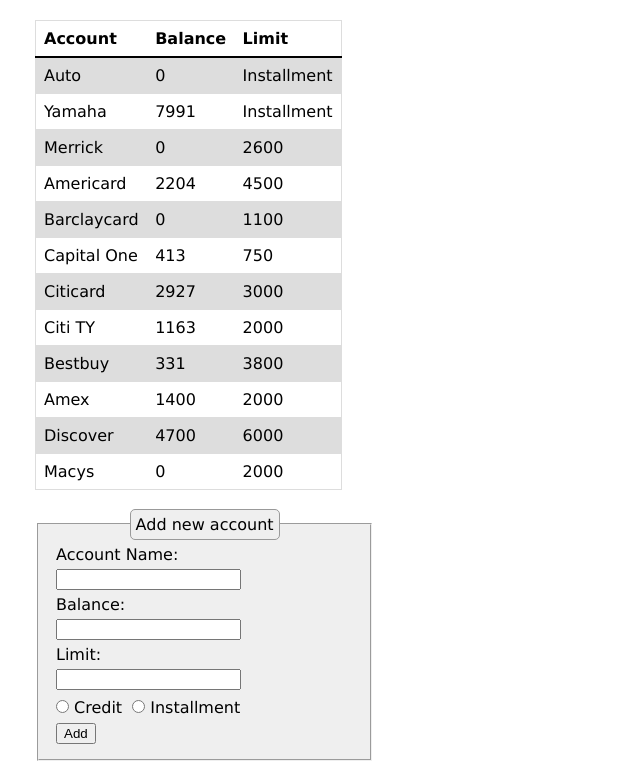
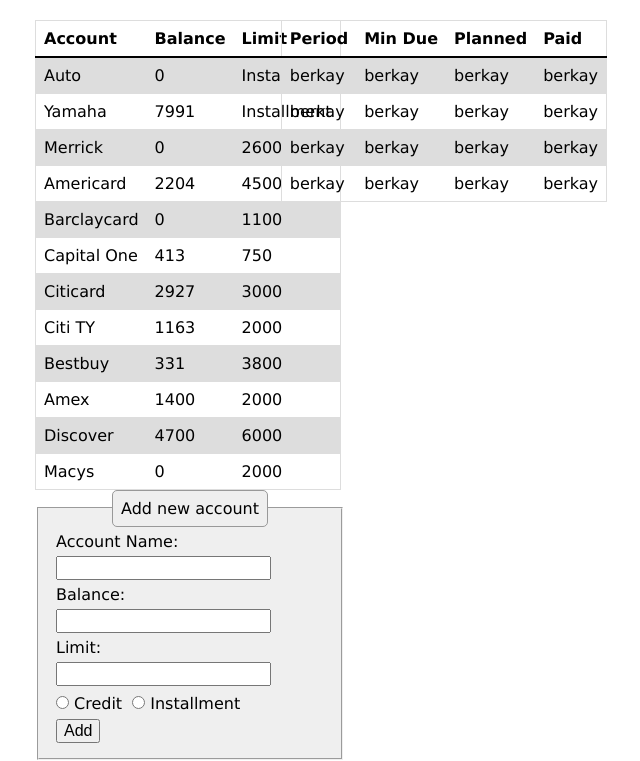
Before and after one commit to pininfarina44/accs, a PHP site: page / in a window 1280 px wide. Shown: the part 48-809 px from the top of the page, without its empty margins (93-733 px from the left). Run offline with PHP 8.4, Linux system fonts and the light colour scheme; data comes from the database, SQL or seed files in the repository.

Commit message:
added second table

```diff
--- a/index.php
+++ b/index.php
@@ -11,12 +11,31 @@
 			width: 80%;
 			margin: 0 auto;
 		}
+		.header{
+
+		}
+		.content{
+
+		}
+		.tableAccounts{
+			width: 24%;
+			float: left;
+		}
+		.newAcc{
+			margin-top: 15px;
+			width: 24%;
+			min-width: 310px;
+		}
+		.plan{
+			float: right;
+			position: relative;
+			width: 76%;
+		}
 		h2{
 			text-align: center;
 		}
 		table{
 			border-collapse: collapse;
-			width: 30%;
 			border: 1px solid #dddddd;
 		}
 		td, th{
@@ -36,13 +55,14 @@
 
 		label{
 			padding: 5px;
+			font-size: 1em;
 		}
 
 		input{
 			margin: 5px;
+			font-size: 1em;
 		}
 		fieldset{
-			width: 30%;
 			background-color: #efefef;
 		}
 		legend{
@@ -50,17 +70,18 @@
 			margin: 0 auto;
 			border-radius: 5px;
 			background-color: #efefef;
-			padding: 5px;
+			padding: 8px;
 		}
+
 
 	</style>
 </head>
 <body>
 	<div class="header">
 		<h2 id="hi">Accs Main Page</h2>
-	</div>
+	</div><!--header-->
 	<div class="content">
-		<div class="table">
+		<div class="tableAccounts">
 			<table id="account">
 				<tr>
 					<th>Account</th>
@@ -103,8 +124,44 @@
 			?>
 
 			</table>
-		</div>
-		<br>
+		</div><!--tableAccounts-->
+
+		<div class="plan">
+			<table id="tablePlan">
+				<tr>
+					<th>Period</th>
+					<th>Min Due</th>
+					<th>Planned</th>
+					<th>Paid</th>
+				</tr>
+				<tr>
+					<td>berkay</td>
+					<td>berkay</td>
+					<td>berkay</td>
+					<td>berkay</td>
+				</tr>
+								<tr>
+					<td>berkay</td>
+					<td>berkay</td>
+					<td>berkay</td>
+					<td>berkay</td>
+				</tr>
+								<tr>
+					<td>berkay</td>
+					<td>berkay</td>
+					<td>berkay</td>
+					<td>berkay</td>
+				</tr>
+								<tr>
+					<td>berkay</td>
+					<td>berkay</td>
+					<td>berkay</td>
+					<td>berkay</td>
+				</tr>
+
+			</table>
+		</div><!--plan-->
+
 		<div class="newAcc">
 			<fieldset>
 				<legend>Add new account</legend>
@@ -120,7 +177,7 @@
 					<input type="submit" name="add" value="Add">
 				</form>
 			</fieldset>
-		</div>
-	</div>
+		</div><!--newAcc-->
+	</div><!--content-->
 </body>
 </html>
```
